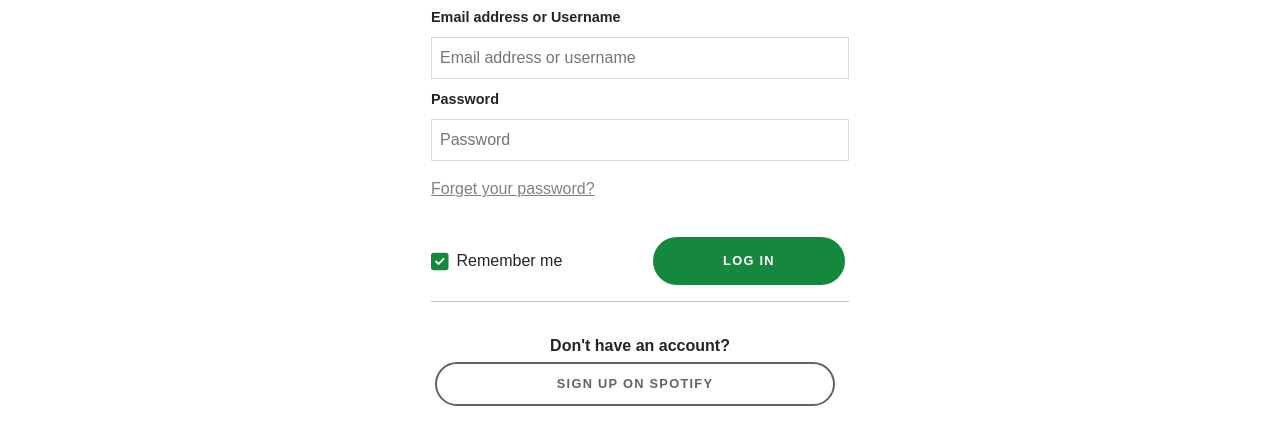
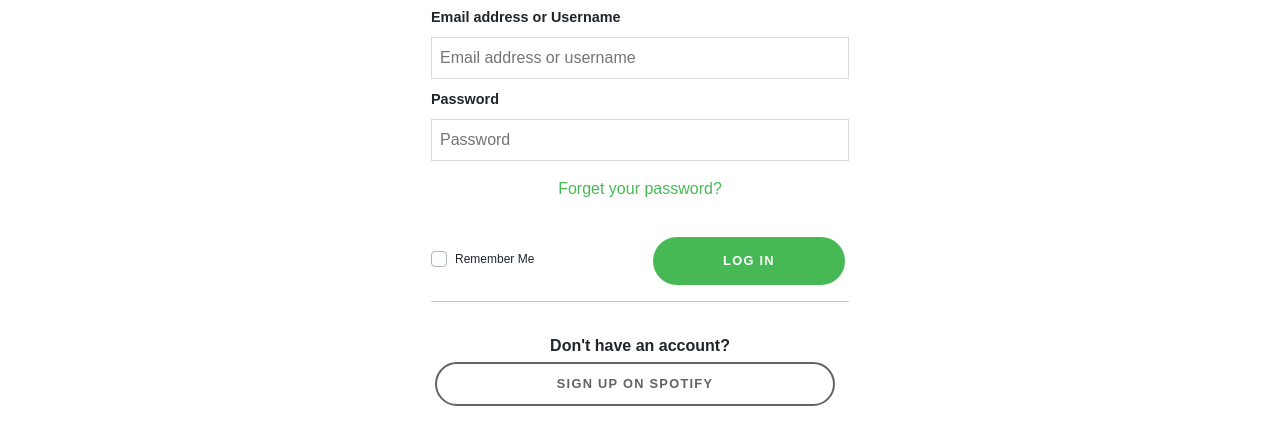
Before and after one commit to nostam/BW1-Spotify, a plain HTML site: page login.html in a window 1280 px wide. Shown: the part 385-827 px from the top of the page. Drawn offline with nearby package versions, Linux system fonts and the light colour scheme; a web font is replaced by a local one.

Commit message:
CSS changes
clickable & custom color check box, centered forgot password & removed decoration. updated to the spotify font that was issued (font was there, but different font was declared in body) added curser to buttons, made login btn a link (for our pages to be linked together in the future) used color picker from assest for green. creater color changes between buttons

```diff
--- a/login.css
+++ b/login.css
@@ -23,7 +23,7 @@ body {
   margin: 0;
   padding: 0;
   /* font-family: 'Nunito Sans', sans-serif; */
-  font-family: Arial, Helvetica, sans-serif;
+  font-family: "Circular", Arial, sans-serif;
 }
 .container-fluid {
   padding: 0;
@@ -105,13 +105,15 @@ body {
   background-color: #3b5998;
 }
 .login-facebook:hover {
-  background-color: #3a61b3;
+  background-color: #3269e0;
+  cursor: pointer;
 }
 .login-apple {
   background-color: black;
 }
 .login-apple:hover {
-  background-color: #333;
+  background-color: rgb(70, 70, 70);
+  cursor: pointer;
 }
 .login-google {
   color: #616467;
@@ -121,6 +123,7 @@ body {
 .login-signup:hover {
   background-color: #616467;
   color: white;
+  cursor: pointer;
 }
 div > hr {
   width: 100%;
@@ -187,10 +190,20 @@ p a {
 .login-spotify {
   font-weight: bold;
   justify-content: center;
-  background-color: #15883e;
+  background-color: #46b954;
   text-align: center;
   width: 12rem;
 }
+
+.login-spotify:hover {
+  font-weight: bold;
+  justify-content: center;
+  background-color: #09991a;
+  text-align: center;
+  width: 12rem;
+  cursor: pointer;
+}
+
 .login-footer {
   margin: 1rem auto;
   font-weight: bolder;
@@ -202,3 +215,33 @@ p a {
   border: 2px solid #616467;
   padding: 0.5rem;
 }
+
+.custom-control-label:before {
+  background-color: white;
+  cursor: pointer;
+}
+.custom-checkbox .custom-control-input:checked ~ .custom-control-label::before {
+  background-color: #46b954;
+  cursor: pointer;
+}
+
+.custom-control-label {
+  font-size: 12px;
+  padding-top: 0.25em;
+}
+
+.forgot-password {
+  justify-content: center;
+  align-content: center;
+  color: #46b954;
+  text-decoration: none;
+  cursor: pointer;
+}
+
+.forgot-password:hover {
+  justify-content: center;
+  align-content: center;
+  color: #09991a;
+  text-decoration: none;
+  cursor: pointer;
+}
--- a/login.html
+++ b/login.html
@@ -60,13 +60,27 @@
           <span>Password</span>
           <input placeholder="Password" />
         </div>
-        <p><a href="#">Forget your password?</a></p>
+        <p>
+          <a class="forgot-password" href="#">Forget your password?</a>
+        </p>
         <div class="login-btn">
-          <div>
+          <div class="custom-control form-control-lg custom-checkbox">
+            <input
+              type="checkbox"
+              class="custom-control-input"
+              id="customCheck1"
+            />
+            <label class="custom-control-label" for="customCheck1"
+              >Remember Me</label
+            >
+          </div>
+
+          <!-- <div>
             <i class="fa fa-check-square fa-lg"></i>
-            <span>Remember me</span>
-          </div>
-          <div class="login-button login-spotify">LOG IN</div>
+            <span class="ml-2">Remember me</span>
+          </div> -->
+
+          <div href="#" class="login-button login-spotify">LOG IN</div>
         </div>
         <hr />
         <div class="login-footer">
```
